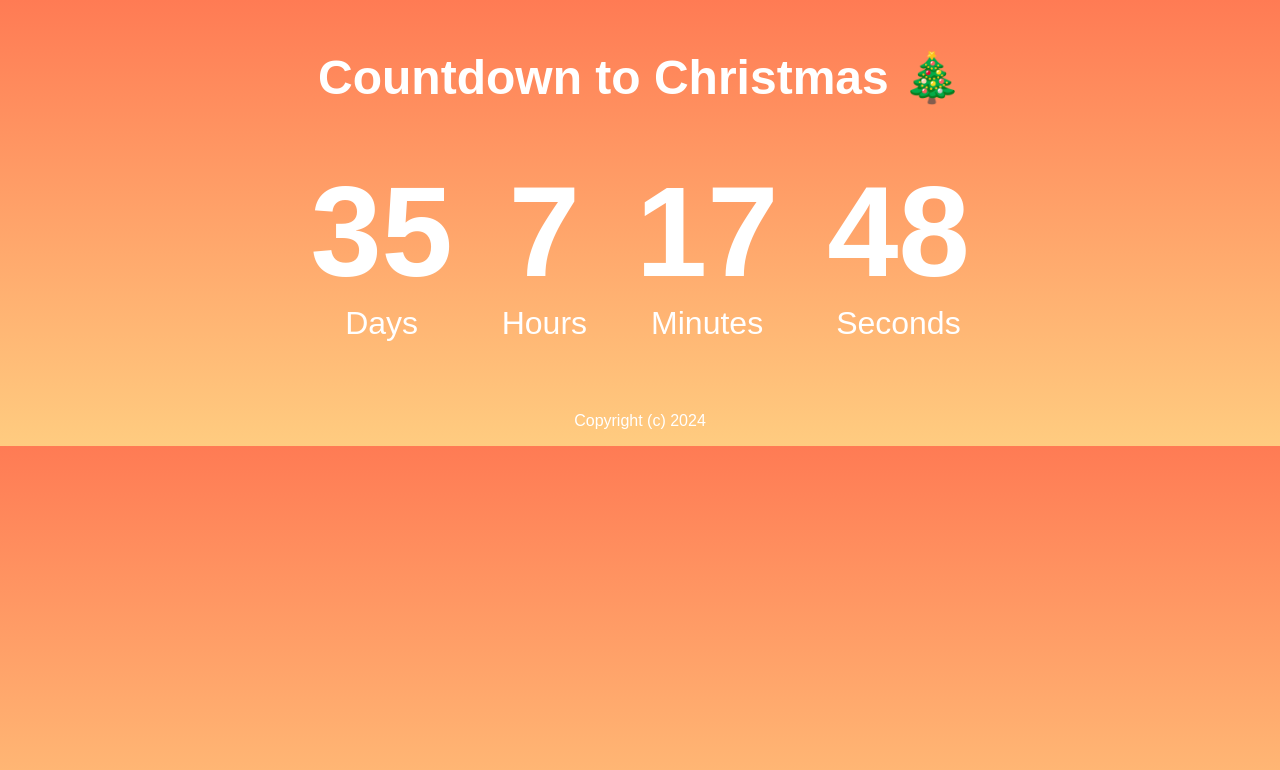
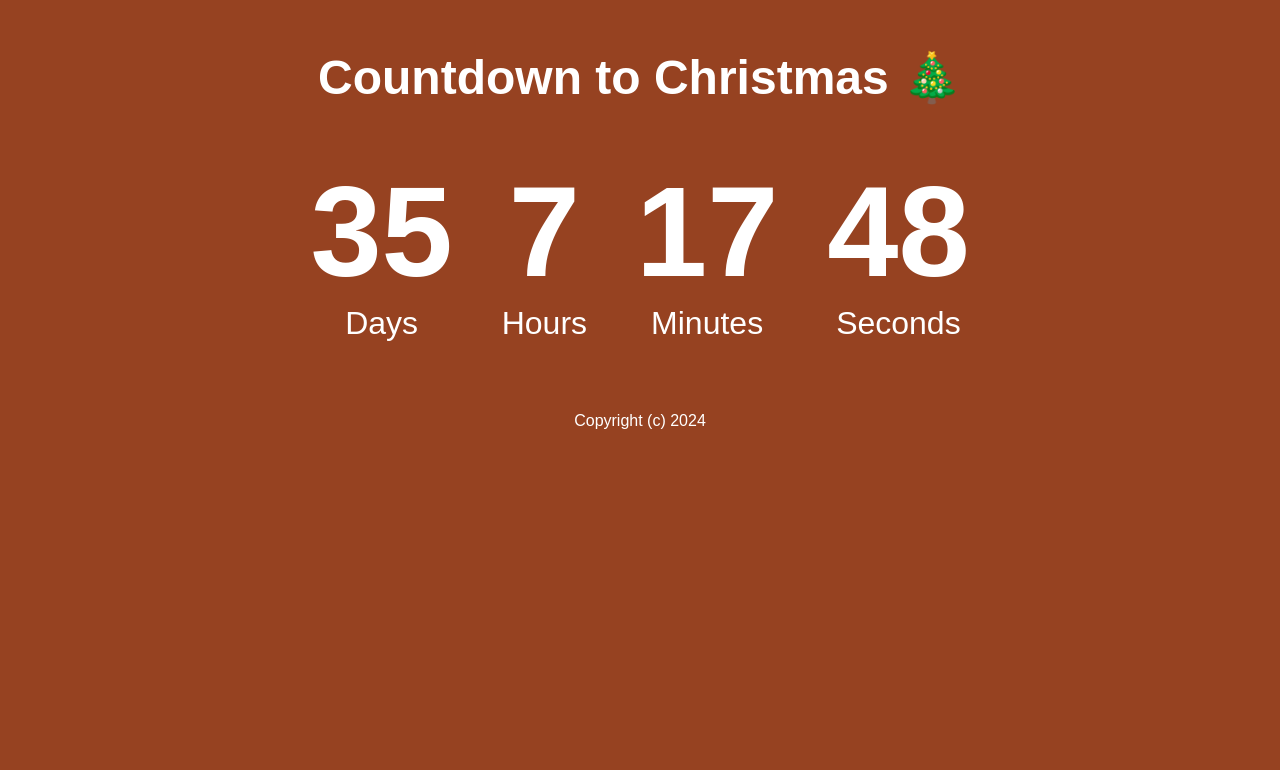
Before and after one commit to CountingInc/christmas, a plain HTML site: page index.html in a window 1280 px wide. Drawn offline with Linux system fonts and the light colour scheme.

Commit message:
Update index.html

```diff
--- a/index.html
+++ b/index.html
@@ -8,7 +8,7 @@
         body {
             font-family: 'Arial', sans-serif;
             text-align: center;
-            background: linear-gradient(to bottom, #ff7b54, #ffcc80);
+            background: #964221;
             color: white;
             margin: 0;
             padding: 0;
```
